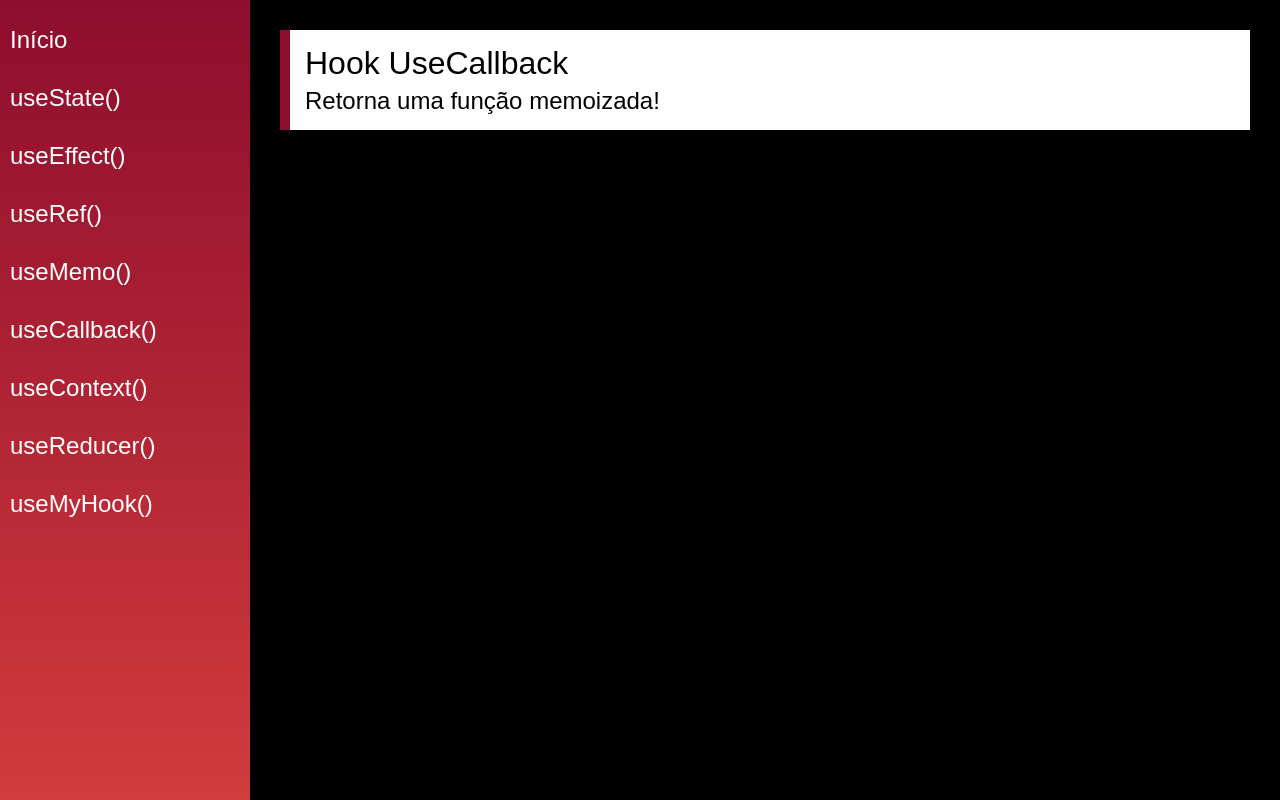
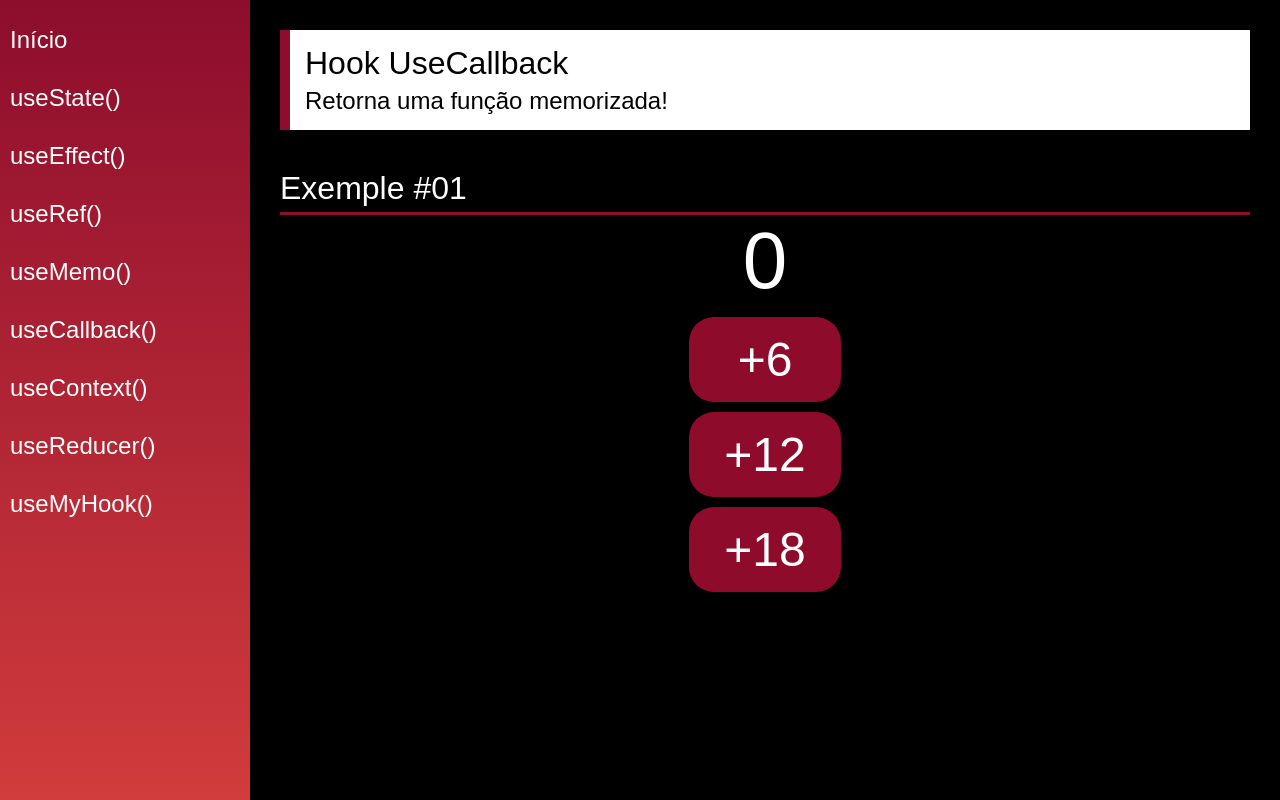
Before and after one commit to gabrielDpadua21/hooks, a React (Create React App) app: page /useCallback in a window 1280 px wide. Built offline with nearby package versions, Linux system fonts and the light colour scheme.

Commit message:
useCallback hook

```diff
--- a/src/views/examples/UseCallback.jsx
+++ b/src/views/examples/UseCallback.jsx
@@ -1,13 +1,28 @@
-import React from 'react'
+import React, { useCallback, useState } from 'react'
 import PageTitle from '../../components/layout/PageTitle'
+import SectionTitle from '../../components/layout/SectionTitle';
+import UseCallbackButtons from './useCallbackButtons';
 
 const UseCallback = (props) => {
+    const [count, setCount] = useState(0);
+
+    const increment = useCallback((delta) => {
+        setCount(curr => curr + delta);
+    }, [setCount])
+
     return (
         <div className="UseCallback">
             <PageTitle
                 title="Hook UseCallback"
-                subtitle="Retorna uma função memoizada!"
+                subtitle="Retorna uma função memorizada!"
             />
+
+            <SectionTitle title="Exemple #01" />
+
+            <div className="center">
+               <span className="text">{count}</span>
+               <UseCallbackButtons increment={increment} />
+            </div>
         </div>
     )
 }
--- /dev/null
+++ b/src/views/examples/useCallbackButtons.jsx
@@ -0,0 +1,14 @@
+import React from 'react';
+
+const UseCallbackButtons = (props) => {
+    console.log('render...')
+    return (
+        <div>
+            <div className="btn" onClick={() => props.increment(6)}>+6</div>
+            <div className="btn" onClick={() => props.increment(12)}>+12</div>
+            <div className="btn" onClick={() => props.increment(18)}>+18</div>
+        </div>
+    )
+}
+
+export default React.memo(UseCallbackButtons);
```
